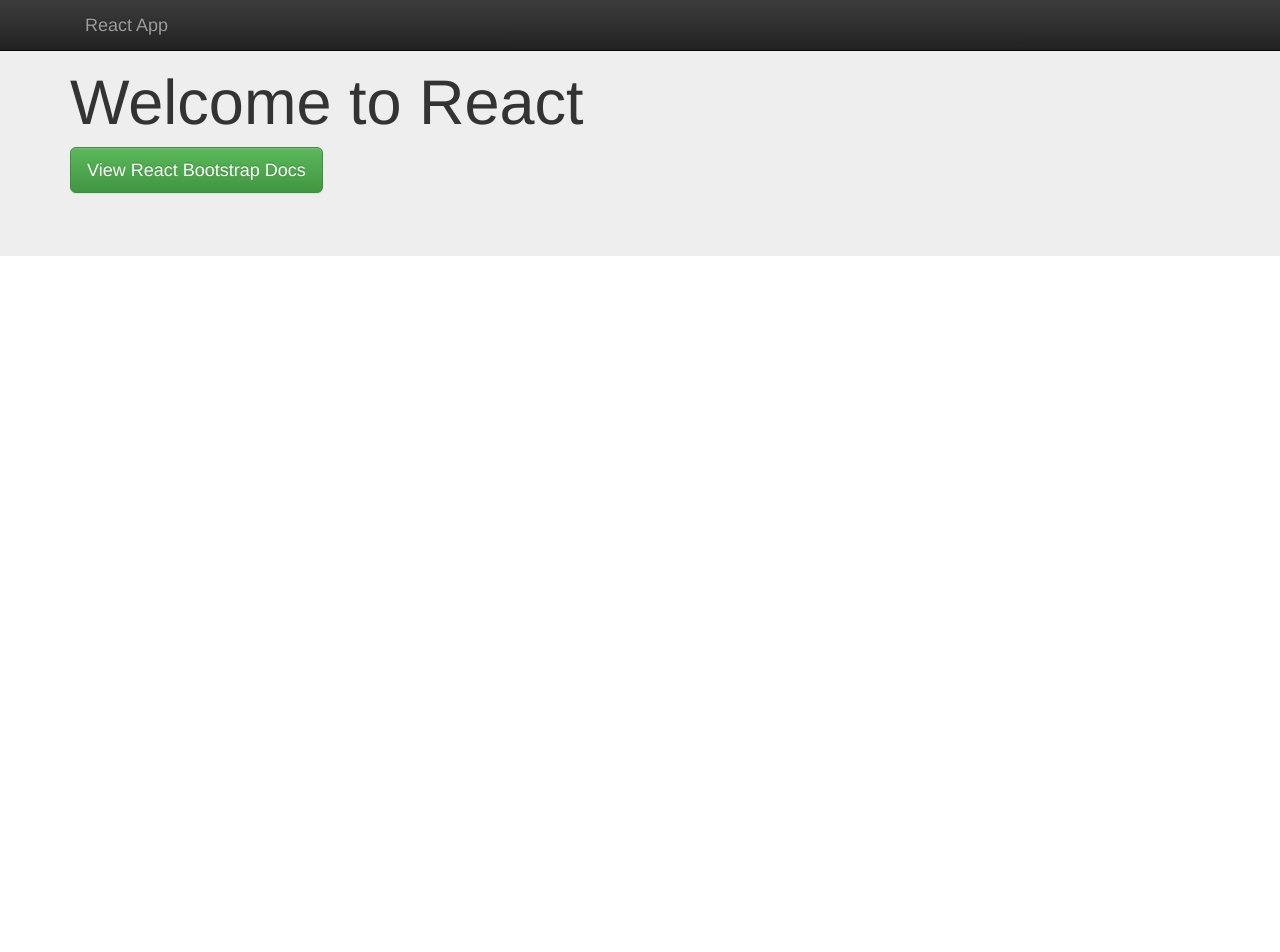
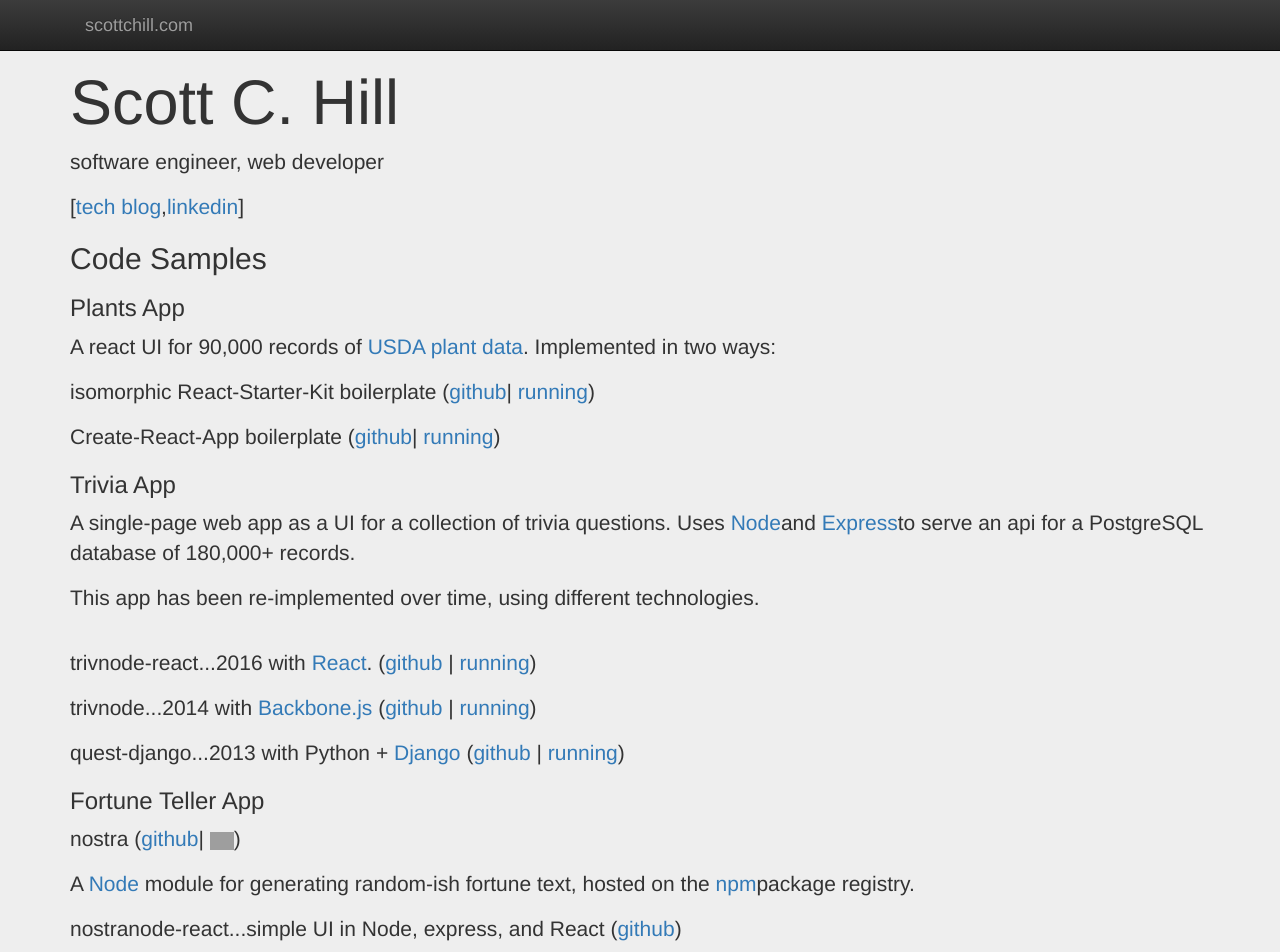
Before and after one commit to hillscottc/scottchill, a React (Create React App) app: page / in a window 1280 px wide. Shown: the top 952 px of the page. Before the commit the page ends 800 px from the top, so only its background shows below. Built offline with nearby package versions, Linux system fonts and the light colour scheme; grey boxes are pictures that could not be loaded.

Commit message:
my content

```diff
--- a/src/App.js
+++ b/src/App.js
@@ -1,5 +1,5 @@
 import React, { Component } from 'react';
-import { Grid, Navbar, Jumbotron, Button } from 'react-bootstrap';
+import { Grid, Navbar, Jumbotron } from 'react-bootstrap';
 
 class App extends Component {
   render() {
@@ -9,7 +9,7 @@
             <Grid>
               <Navbar.Header>
                 <Navbar.Brand>
-                  <a href="/">React App</a>
+                  <a href="/">scottchill.com</a>
                 </Navbar.Brand>
                 <Navbar.Toggle />
               </Navbar.Header>
@@ -17,16 +17,74 @@
           </Navbar>
           <Jumbotron>
             <Grid>
-              <h1>Welcome to React</h1>
+              <h1>Scott C. Hill</h1>
+              <p>software engineer, web developer</p>
               <p>
-                <Button
-                    bsStyle="success"
-                    bsSize="large"
-                    href="http://react-bootstrap.github.io/components.html"
-                    target="_blank">
-                  View React Bootstrap Docs
-                </Button>
+                [<a href="http://blog.scottchill.com">tech blog</a>,
+                <a href="https://www.linkedin.com/in/scotthill2000">linkedin</a>]
               </p>
+
+              <h2>Code Samples</h2>
+
+              <section>
+                <h3>Plants App</h3>
+                <p> A react UI for 90,000 records of <a target="_blank" href="https://plants.usda.gov/dl_all.html">USDA plant data</a>. Implemented in two ways:
+                </p>
+
+                <p><span className="project">isomorphic React-Starter-Kit</span> boilerplate (<a href="https://github.com/hillscottc/plantapp-iso">github</a>
+                  | <a href="https://plantapp-iso.herokuapp.com/">running</a>)
+                </p>
+
+                <p><span className="project">Create-React-App</span> boilerplate (<a href="https://github.com/hillscottc/plantapp">github</a>
+                  | <a href="https://plantapp.herokuapp.com/">running</a>)
+                </p>
+
+              </section>
+
+              <section>
+                <h3>Trivia App</h3>
+
+                <p>
+                  A single-page web app as a UI for a collection of trivia questions. Uses <a href="https://nodejs.org/">Node</a>
+                  and <a href="http://expressjs.com/">Express</a>
+                  to serve an api for a PostgreSQL database of 180,000+ records.
+                </p>
+                <p>
+                  This app has been re-implemented over time, using different technologies.
+                </p>
+                <br/>
+                <p>
+                  <span className="project">trivnode-react</span>...2016 with <a href="https://facebook.github.io/react/">React</a>.
+                  (<a href="https://github.com/hillscottc/trivnode-react#readme">github</a>  | <a href="https://trivnode-react.herokuapp.com/">running</a>)
+                </p>
+                <p>
+                  <span className="project">trivnode</span>...2014 with <a href="http://backbonejs.org/">Backbone.js</a> (<a href="https://github.com/hillscottc/trivnode#readme">github</a> | <a href="https://protected-lake-8296.herokuapp.com/">running</a>)
+                </p>
+                <p>
+                  <span className="project">quest-django</span>...2013 with Python + <a href="https://www.djangoproject.com/">Django</a> (<a href="https://github.com/hillscottc/quest#readme">github</a> | <a href="https://quest-django.herokuapp.com/">running</a>)
+                </p>
+              </section>
+
+              <section>
+                <h3>Fortune Teller App</h3>
+
+                <p><span className="project">nostra</span> (<a href="https://github.com/hillscottc/nostra#readme">github</a>
+                  | <a href="https://badge.fury.io/js/nostra"><img src="https://badge.fury.io/js/nostra.svg" alt="npm version" height="18" /></a>)
+                </p>
+                <p>A <a href="https://nodejs.org/">Node</a> module for generating random-ish fortune text, hosted on the <a href="https://www.npmjs.com/">npm</a>
+                  package registry.</p>
+
+                <p><span className="project">nostranode-react</span>...simple UI in Node, express, and React
+                  (<a href="https://github.com/hillscottc/nostranode-react#readme">github</a>)
+                </p>
+
+                <p>
+                  <span className="project">nostranode</span>...simple UI with <a href="http://getbootstrap.com/">Bootstrap</a>
+                  + <a href="https://jqueryui.com/">jQuery</a>
+                  (<a href="https://github.com/hillscottc/nostranode#readme">github</a> | <a href="https://nostranode.herokuapp.com/">running</a>)
+                </p>
+              </section>
+
             </Grid>
           </Jumbotron>
         </div>
```
